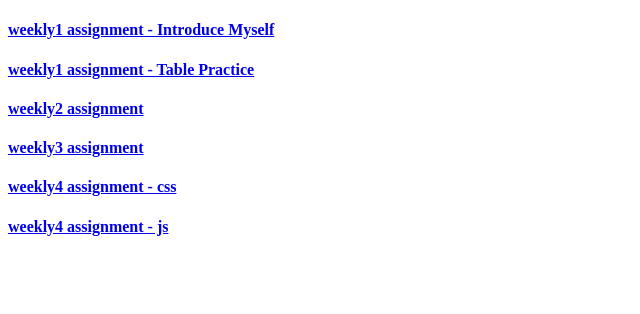
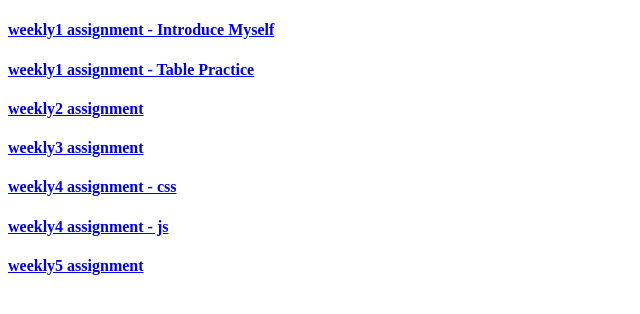
Before and after one commit to mandy2018/1072-web-404630088, a plain HTML site: page index.html in a window 1280 px wide. Shown: the whole page, without its empty margins (0-640 px from the left). Drawn offline with Linux system fonts and the light colour scheme.

Commit message:
update index week 5

```diff
--- a/index.html
+++ b/index.html
@@ -15,6 +15,7 @@
     <h4> <a href="./W03/w03_imageGallery/imageGallery.html">weekly3 assignment</a></h4>
     <h4> <a href="./W04/Selector_Exercise_Starter/selectorsExercise.html">weekly4 assignment - css</a></h4>
     <h4> <a href="./W04/JS_selector/selectorsExercise.html">weekly4 assignment - js</a></h4>
+	 <h4> <a href="./W05/tictactoe.html">weekly5 assignment</a></h4>
 </body>
 
 </html>
```
